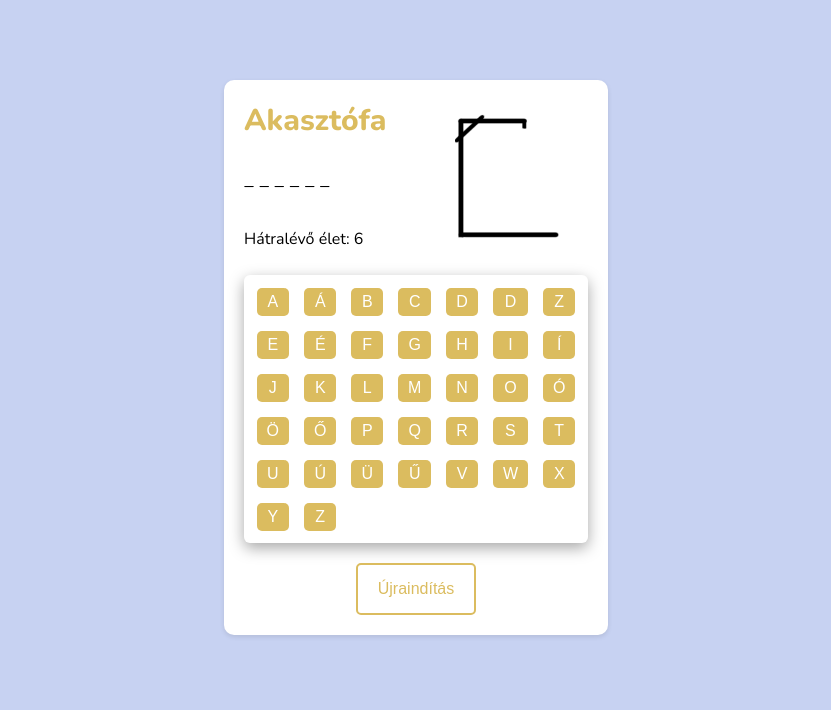
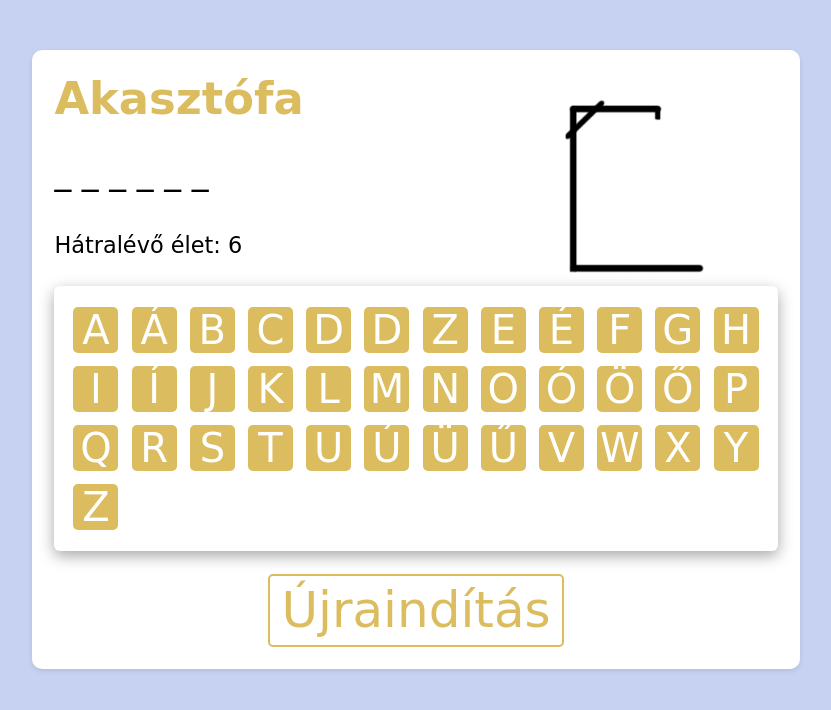
Before and after one commit to nagysandordominik/akasztofa, a plain HTML site: page index.html in a window 1280 px wide. Shown: the whole page, without its empty margins (224-1055 px from the left). Drawn offline with nearby package versions, Linux system fonts and the light colour scheme.

Commit message:
új betűtípus, méretek, padding,margin átállítva, szétnyújtottam horizontálisan az egészet

```diff
--- a/style.css
+++ b/style.css
@@ -11,11 +11,11 @@
 }
 
 html {
-    font-size: 62.5%;
+    font-size: 70%;
+    font-family: "Shadows Into Light", cursive;
 }
 
 body {
-    font-family: 'Nunito', sans-serif;
     background-color: #C7D2F2;
     display: flex;
     justify-content: center;
@@ -25,8 +25,9 @@ body {
 }
 
 .ctn {
+    width: 60%;
     position: relative;
-    margin-top: 8rem;
+    margin: 50px;
     background-color: white;
     padding: 2rem;
     border-radius: 10px;
@@ -36,39 +37,38 @@ body {
 
 h1 {
     text-align: initial;
-    font-weight: 800;
     color: #DBBC5F;
     margin-bottom: 1rem;
-    font-size: 3rem;
+    font-size: 4rem;
 }
 
 .display-word {
     text-align: initial;
-    font-size: 2rem;
+    font-size: 3rem;
     margin: 2.5rem 0 3.5rem 0;
 }
 
 .attempts-remaining {
     text-align: initial;
     margin-bottom: 2.5rem;
-    font-size: 1.6rem;
+    font-size: 2rem;
 }
 
 #hangman-img {
-    width: 120px;
-    height: 200px;
+    width: 160px;
     position: absolute;
     top: -4px;
-    left: 224px;
+    left: 524px;
     color: black;
 }
 
 .alphabet-ctn {
     border-radius: 6px;
-    padding: 1rem;
+    width: 100%;
+    padding: 20px;
     box-shadow: rgba(0, 0, 0, 0.35) 0px 5px 15px;
     display: grid;
-    grid-template-columns: repeat(7, auto);
+    grid-template-columns: repeat(12, auto);
     align-items: center;
     justify-content: center;
     grid-gap: 1rem;
@@ -77,14 +77,15 @@ h1 {
 }
 
 .letter {
+    font-family: "Shadows Into Light", cursive;
     background-color: #DBBC5F;
     color: white;
     border: none;
-    padding: 0.5rem 1rem;
-    margin: 0.25rem;
+    width: 45px;
+    margin: 1px;
     cursor: pointer;
     border-radius: 5px;
-    font-size: 1.6rem;
+    font-size: 40px;
     transition: background-color 0.3s;
 }
 
@@ -99,17 +100,16 @@ h1 {
 
 .letter.btn-clicked::before {
     content: "x";
-    font-family: 'Inconsolata', monospace;
     position: absolute;
-    left: 2px;
-    bottom: -8px;
-    font-size: 50px;
-    color: white;
+    font-size: 60px;
+
+    bottom: -7px;
+    color: red;
     opacity: .8;
 }
 
 .reveal-word {
-    font-size: 2rem;
+    font-size: 50px;
     display: none;
     margin-bottom: 2rem;
 }
@@ -119,13 +119,14 @@ h1 {
 }
 
 .reset {
+    font-family: "Shadows Into Light", cursive;
     background-color: white;
     color: #DBBC5F;
     border: 2px solid #DBBC5F;
-    padding: 1.5rem 2rem;
+    padding: 0.5rem 1rem;
     cursor: pointer;
     border-radius: 5px;
-    font-size: 1.6rem;
+    font-size: 50px;
     transition: background-color 0.3s, color 0.3s;
 }
 
```
